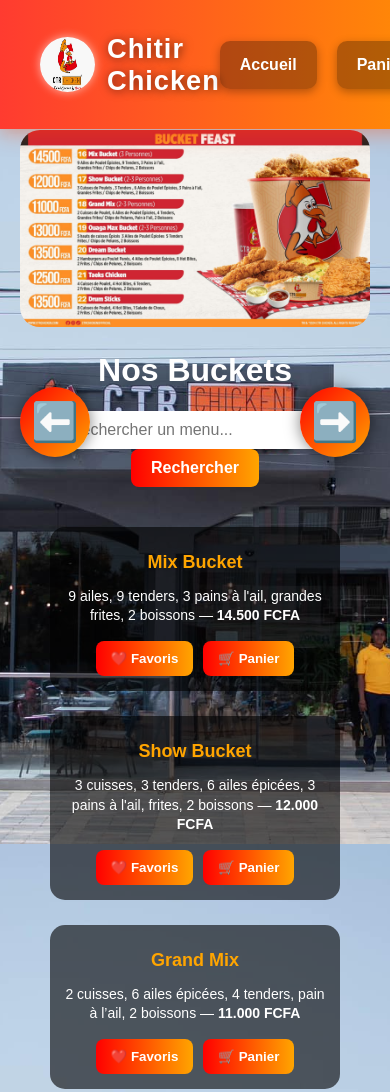
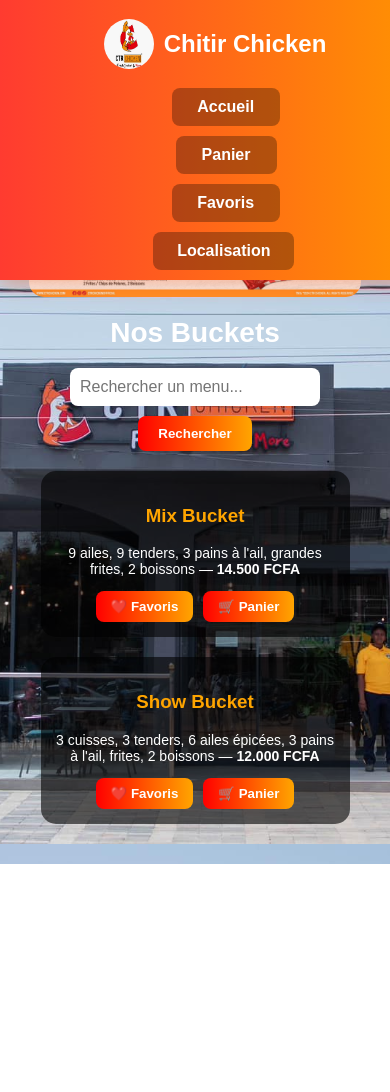
Before and after one commit to tounkara7733-arch/chitir-serveur, a website: page bucket.html in a window 390 px wide. Shown: the top 1092 px of the page. After the commit the page ends 864 px from the top, so only its background shows below. Drawn offline with Linux system fonts and the light colour scheme.

Commit message:
Rendu responsive pour mobile

```diff
--- a/bucket.html
+++ b/bucket.html
@@ -4,6 +4,7 @@
   <meta charset="UTF-8">
   <meta name="viewport" content="width=device-width, initial-scale=1.0">
   <title>Chitir Chicken - Buckets</title>
+
   <style>
     body {
       margin: 0;
@@ -11,13 +12,17 @@
       background: url("images/back.png") no-repeat center center fixed;
       background-size: cover;
       color: #fff;
+      padding-top: 90px; /* espace sous la barre */
+      overflow-x: hidden;
     }
 
+    /* ✅ Barre de navigation */
     nav {
       display: flex;
       justify-content: space-between;
       align-items: center;
-      padding: 10px 40px;
+      flex-wrap: wrap;
+      padding: 10px 20px;
       background: linear-gradient(90deg, #ff3b30, #ff9500);
       box-shadow: 0 4px 20px rgba(255, 69, 0, 0.4);
       position: fixed;
@@ -29,53 +34,45 @@
     nav .logo-section {
       display: flex;
       align-items: center;
-      gap: 12px;
+      gap: 10px;
     }
 
     nav .logo-section img {
-      height: 55px;
-      width: 55px;
+      height: 50px;
+      width: 50px;
       border-radius: 50%;
-      box-shadow: 0 0 10px rgba(255, 255, 255, 0.6);
     }
 
     nav .logo-section h1 {
-      color: white;
-      font-size: 1.7rem;
+      font-size: 1.5rem;
       font-weight: 800;
-      letter-spacing: 1px;
-      text-shadow: 1px 1px 10px rgba(0,0,0,0.6);
+      color: #fff;
     }
 
     nav ul {
       list-style: none;
       display: flex;
-      align-items: center;
-      gap: 20px;
-      margin: 0;
+      flex-wrap: wrap;
+      justify-content: center;
+      gap: 10px;
       padding: 0;
-    }
-
-    nav ul li {
-      position: relative;
+      margin: 10px 0 0 0;
     }
 
     nav ul li a {
       display: inline-block;
-      padding: 15px 20px;
-      background: rgba(0,0,0,0.3);
-      border-radius: 10px;
+      padding: 10px 15px;
+      background: rgba(0, 0, 0, 0.3);
+      border-radius: 8px;
       color: #fff;
-      font-weight: 750;
+      font-weight: 600;
       text-decoration: none;
       transition: all 0.3s ease;
-      box-shadow: 0 3px 10px rgba(0,0,0,0.3);
     }
 
     nav ul li a:hover {
       background: rgba(255, 255, 255, 0.25);
-      transform: scale(1.08);
-      box-shadow: 0 4px 15px rgba(0,0,0,0.5);
+      transform: scale(1.05);
     }
 
     .counter {
@@ -90,27 +87,41 @@
       font-weight: bold;
     }
 
+    /* ✅ Image principale */
     .main {
       text-align: center;
-      padding: 40px 20px;
+      padding: 20px;
     }
 
     .main img {
       width: 100%;
-      max-height: 750px;
-      object-fit: contain;
-      border-radius: 20px;
+      max-width: 600px;
+      height: auto;
+      border-radius: 15px;
+      display: block;
+      margin: 0 auto 20px auto;
     }
 
+    .main h1 {
+      margin-top: 10px;
+      font-size: 28px;
+      color: #fff;
+    }
+
+    /* ✅ Barre de recherche */
     .search-bar {
-      margin-top: 20px;
+      margin-top: 10px;
+      display: flex;
+      justify-content: center;
+      flex-wrap: wrap;
+      gap: 10px;
     }
 
     .search-bar input {
-      padding: 10px 15px;
+      padding: 10px;
       border-radius: 8px;
       border: none;
-      width: 250px;
+      width: 230px;
       font-size: 16px;
       outline: none;
     }
@@ -121,7 +132,6 @@
       border: none;
       border-radius: 8px;
       color: #fff;
-      font-size: 16px;
       font-weight: bold;
       cursor: pointer;
       transition: 0.3s;
@@ -131,21 +141,20 @@
       transform: scale(1.05);
     }
 
+    /* ✅ Produits */
     .menu-container {
       display: flex;
       flex-wrap: wrap;
       justify-content: center;
-      align-items: flex-start;
-      gap: 25px;
-      max-width: 1200px;
-      margin: 40px auto;
+      gap: 20px;
+      padding: 20px;
     }
 
     .menu-item {
       background: rgba(0, 0, 0, 0.6);
+      border-radius: 15px;
       padding: 15px;
-      border-radius: 15px;
-      width: 260px;
+      width: 270px;
       text-align: center;
       transition: transform 0.3s ease;
     }
@@ -154,118 +163,83 @@
       transform: scale(1.05);
     }
 
-    .menu-item img {
-      width: 100%;
-      height: 180px;
-      object-fit: cover;
-      border-radius: 10px;
-    }
-
     .menu-item h3 {
-      margin: 10px 0 5px;
       color: orange;
-      font-size: 18px;
     }
 
     .menu-item p {
       font-size: 14px;
-      line-height: 1.4;
     }
 
     .icons {
-      margin-top: 15px;
+      margin-top: 10px;
       display: flex;
       justify-content: center;
       gap: 10px;
     }
 
     .icons button {
-      padding: 10px 15px;
+      padding: 8px 15px;
       border: none;
       border-radius: 8px;
       background: linear-gradient(90deg, red, orange);
-      color: #fff;
+      color: white;
       font-weight: bold;
       cursor: pointer;
-      transition: 0.3s;
     }
 
-    .icons button:hover {
-      transform: scale(1.05);
-      background: linear-gradient(90deg, orange, red);
+    /* ✅ Adaptation mobile */
+    @media (max-width: 600px) {
+      .menu-item {
+        width: 90%;
       }
 
-    .icons button.active {
-      background: orange;
-      transform: scale(1.1);
+      nav {
+        flex-direction: column;
+        align-items: flex-start;
       }
 
-    .arrow {
-      position: fixed;
-      top: 50%;
-      transform: translateY(-50%);
-      width: 70px;
-      height: 70px;
-      border-radius: 50%;
-      background: linear-gradient(135deg, red, orange);
-      display: flex;
+      nav .logo-section {
         justify-content: center;
-      align-items: center;
-      color: white;
-      font-size: 38px;
-      font-weight: bold;
-      box-shadow: 0 0 15px rgba(0, 0, 0, 0.5);
-      cursor: pointer;
-      transition: all 0.3s ease;
-      user-select: none;
-      z-index: 10;
+        width: 100%;
       }
 
-    .arrow:hover {
-      transform: translateY(-50%) scale(1.1);
-      box-shadow: 0 0 25px rgba(255, 165, 0, 0.8);
+      nav ul {
+        flex-direction: column;
+        align-items: center;
+        width: 100%;
       }
 
-    .arrow.left {
-      left: 20px;
+      nav ul li a {
+        width: 90%;
+        text-align: center;
       }
 
-    .arrow.right {
-      right: 20px;
+      .main img {
+        max-width: 95%;
       }
-
-    body {
-      padding-top: 90px;
-      overflow-y: auto;
     }
   </style>
 </head>
+
 <body>
-
+  <!-- ✅ Barre de navigation -->
   <nav>
     <div class="logo-section">
-    <!-- ✅ Correction ici : chemin relatif pour GitHub Pages -->
       <img src="images/logo.png" alt="Chitir Chicken Logo">
       <h1>Chitir Chicken</h1>
     </div>
 
     <ul>
       <li><a href="index.html">Accueil</a></li>
-    <li class="relative">
-      <a href="panier.html"> Panier</a>
-      <span id="cart-count" class="counter">0</span>
-    </li>
-    <li class="relative">
-      <a href="favoris.html">Favoris</a>
-      <span id="fav-count" class="counter">0</span>
-    </li>
-    <li><a href="localisation.html"> Localisation</a></li>
-    <li><a href="Contacte.html"></a></li>
+      <li><a href="panier.html">Panier</a></li>
+      <li><a href="favoris.html">Favoris</a></li>
+      <li><a href="localisation.html">Localisation</a></li>
     </ul>
   </nav>
 
+  <!-- ✅ Contenu principal -->
   <div class="main">
-  <!-- ✅ Chemin corrigé ici -->
     <img src="images/bucket.png" alt="Bucket Feast">
     <h1>Nos Buckets</h1>
     <div class="search-bar">
@@ -278,8 +252,8 @@
         <h3>Mix Bucket</h3>
         <p>9 ailes, 9 tenders, 3 pains à l'ail, grandes frites, 2 boissons — <strong>14.500 FCFA</strong></p>
         <div class="icons">
-        <button onclick="ajouterAuxFavoris('Mix Bucket', 14500)">❤️ Favoris</button>
-        <button onclick="ajouterAuPanier('Mix Bucket', 14500)">🛒 Panier</button>
+          <button>❤️ Favoris</button>
+          <button>🛒 Panier</button>
         </div>
       </div>
 
@@ -287,84 +261,11 @@
         <h3>Show Bucket</h3>
         <p>3 cuisses, 3 tenders, 6 ailes épicées, 3 pains à l'ail, frites, 2 boissons — <strong>12.000 FCFA</strong></p>
         <div class="icons">
-        <button onclick="ajouterAuxFavoris('Show Bucket', 12000)">❤️ Favoris</button>
-        <button onclick="ajouterAuPanier('Show Bucket', 12000)">🛒 Panier</button>
-      </div>
-    </div>
-
-    <div class="menu-item">
-      <h3>Grand Mix</h3>
-      <p>2 cuisses, 6 ailes épicées, 4 tenders, pain à l’ail, 2 boissons — <strong>11.000 FCFA</strong></p>
-      <div class="icons">
-        <button onclick="ajouterAuxFavoris('Grand Mix', 11000)">❤️ Favoris</button>
-        <button onclick="ajouterAuPanier('Grand Mix', 11000)">🛒 Panier</button>
-      </div>
-    </div>
-
-    <div class="menu-item">
-      <h3>Ouaga Max Bucket</h3>
-      <p>5 hauts de cuisses, 3 ailes, 5 tenders, frites, 2 boissons — <strong>13.000 FCFA</strong></p>
-      <div class="icons">
-        <button onclick="ajouterAuxFavoris('Ouaga Max Bucket', 13000)">❤️ Favoris</button>
-        <button onclick="ajouterAuPanier('Ouaga Max Bucket', 13000)">🛒 Panier</button>
-      </div>
-    </div>
-
-    <div class="menu-item">
-      <h3>Dream Bucket</h3>
-      <p>2 hamburgers, 4 ailes, 8 hot bites, frites, 2 boissons — <strong>13.500 FCFA</strong></p>
-      <div class="icons">
-        <button onclick="ajouterAuxFavoris('Dream Bucket', 13500)">❤️ Favoris</button>
-        <button onclick="ajouterAuPanier('Dream Bucket', 13500)">🛒 Panier</button>
+          <button>❤️ Favoris</button>
+          <button>🛒 Panier</button>
         </div>
       </div>
     </div>
   </div>
-
-<div class="arrow left" onclick="window.location.href='top.html'">⬅️</div>
-<div class="arrow right" onclick="window.location.href='burgers-wraps.html'">➡️</div>
-
-<script>
-  function searchMenu() {
-    const search = document.getElementById("searchInput").value.toLowerCase();
-    const menus = document.querySelectorAll(".menu-item");
-    menus.forEach(menu => {
-      const name = menu.querySelector("h3").innerText.toLowerCase();
-      menu.style.display = name.includes(search) ? "block" : "none";
-    });
-  }
-
-  document.addEventListener("DOMContentLoaded", majCompteurs);
-
-  function majCompteurs() {
-    const panier = JSON.parse(localStorage.getItem("panier")) || [];
-    const favoris = JSON.parse(localStorage.getItem("favoris")) || [];
-    document.getElementById("cart-count").textContent = panier.length;
-    document.getElementById("fav-count").textContent = favoris.length;
-  }
-
-  function ajouterAuPanier(nom, prix) {
-    let panier = JSON.parse(localStorage.getItem("panier")) || [];
-    const produit = panier.find(item => item.nom === nom);
-    if (produit) produit.quantite += 1;
-    else panier.push({ nom, prix, quantite: 1 });
-    localStorage.setItem("panier", JSON.stringify(panier));
-    majCompteurs();
-    alert("✅ " + nom + " ajouté au panier !");
-  }
-
-  function ajouterAuxFavoris(nom, prix) {
-    let favoris = JSON.parse(localStorage.getItem("favoris")) || [];
-    const existe = favoris.find(item => item.nom === nom);
-    if (!existe) {
-      favoris.push({ nom, prix });
-      localStorage.setItem("favoris", JSON.stringify(favoris));
-      majCompteurs();
-      alert("❤️ " + nom + " ajouté aux favoris !");
-    } else {
-      alert("⚠️ Ce produit est déjà dans vos favoris !");
-    }
-  }
-</script>
 </body>
 </html>
```
Also changed, not shown: server.js (+9 -0 lines). Lines whose indentation alone changed are shown as unchanged.
